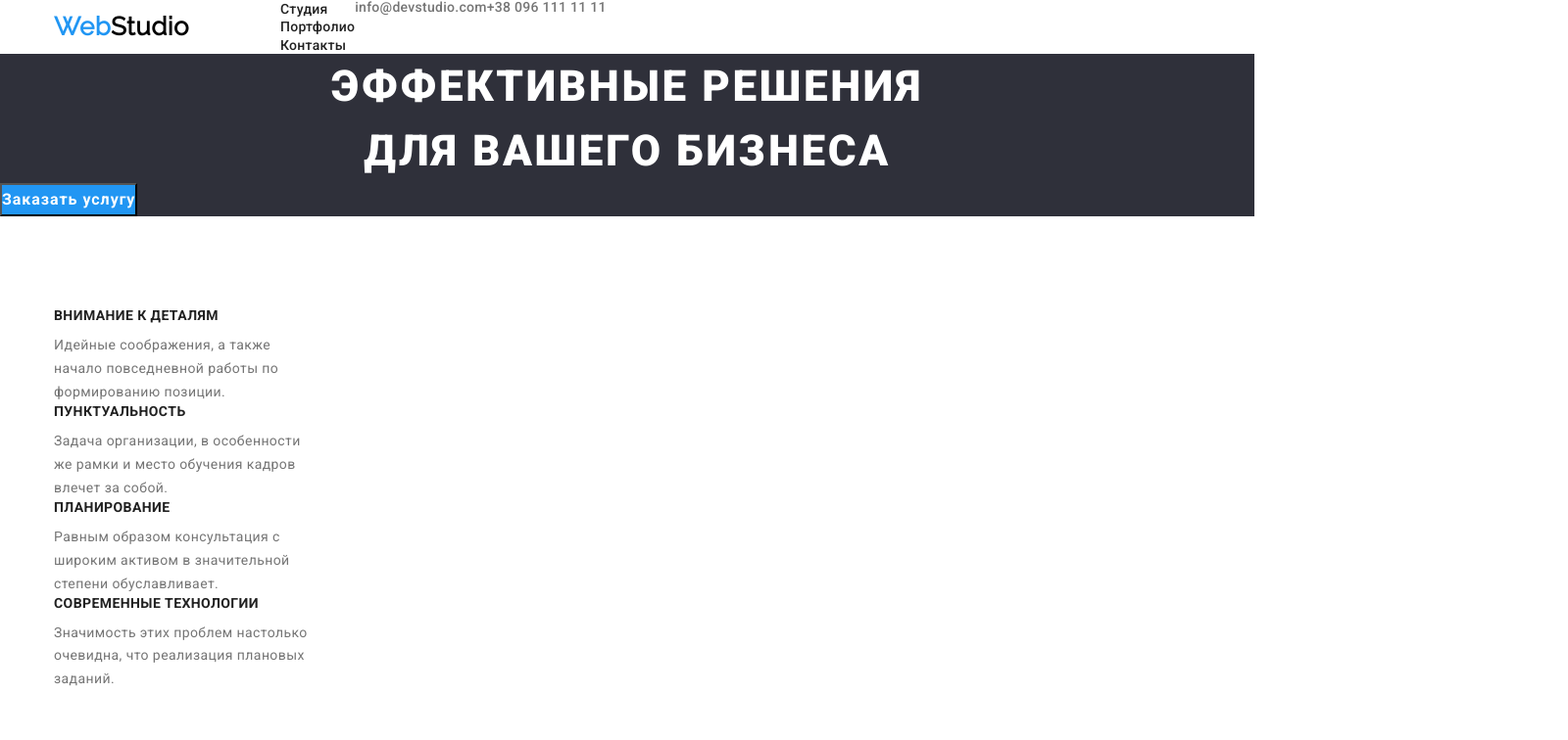
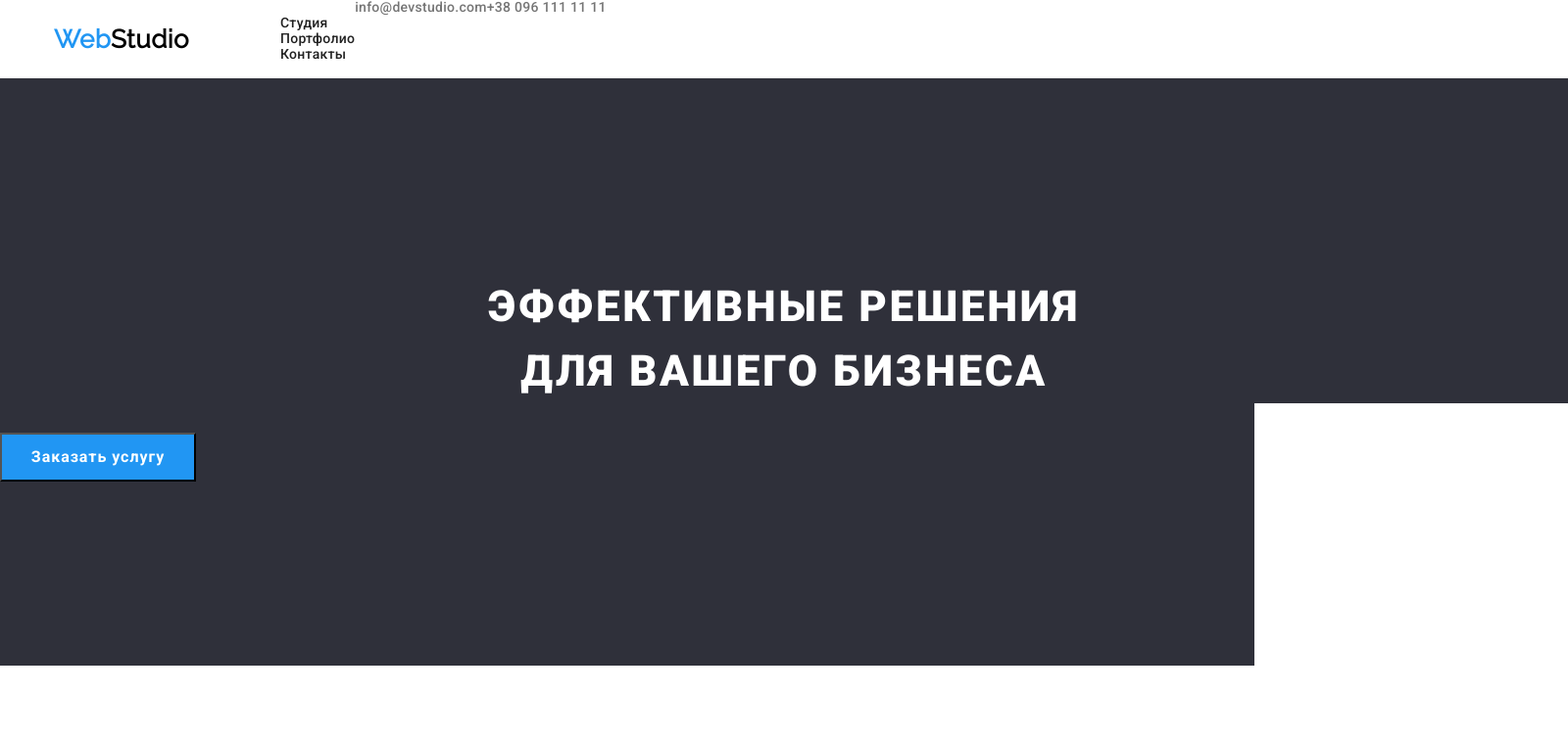
Before and after one commit to Linzakat/goit-markup-hw-03, a plain HTML site: page index.html in a window 1280 px wide. Shown: the top 756 px of the page at 98% size, 1600 px wide, since content can reach past the window. Drawn offline with nearby package versions, Linux system fonts and the light colour scheme.

Commit message:
чуть движется

```diff
--- a/css/styles.css
+++ b/css/styles.css
@@ -29,6 +29,11 @@ body {
     color: var(--primary-text-color);
     background-color: var(--primary-white-color);
     }
+    .container-header {
+      width: 1600px;
+      height: 80px;
+      border-bottom-width: 1px solid #ECECEC;;
+    }
 .logo {
         font-family: var(--secondary-font);
         font-weight: bold;
@@ -43,6 +48,10 @@ body {
 
   .header-site-nav: not(:last-child) {
     margin-right: 50px;
+
+  }
+  .header-site-link {
+    display: inline;
   }
 .site-nav a {
         font-weight: 500;
@@ -52,6 +61,8 @@ body {
         color:var(--title-text-color);
         list-style: none;
         margin-left: 93px;
+        display: flex;
+         margin-left: 93px;
       }
 .site-nav a:hover,
 .site-nav a:focus
@@ -94,6 +105,12 @@ body {
   }
 .hero {
     background:#2f303a;
+}
+.container-hero {
+  width: 1600px;
+  height: 600px;
+  left: 0px;
+  top: 80px;
 }
 button{
          font-family: inherit;
@@ -183,17 +200,27 @@ button:hover {
     letter-spacing: 0.06em;
     text-transform: uppercase;
     color:var(--primary-white-color);
+    text-transform: uppercase;
+    background-color: #2f303a;
+    margin-top: 0px;
+    margin-bottom: 30px;
+    padding-top: 200px;
 }
 .title-button{
     font-weight: bold;
     font-size: 16px;
     line-height: 1.88;
-    display: flex;
     align-items: center;
     text-align: center;
     letter-spacing: 0.06em;
     color:var(--primary-white-color);
     background:var(--accent-color);
+    width: 200px;
+    height: 50px;
+    left: 700px;
+    top: 430px;
+    display: inline-block;
+
 }
 .footer {
     background: #2F303A;
@@ -225,6 +252,7 @@ img {
     display: flex;
     align-items: center;
     justify-content: center;
+
   }
   .container-servises {
     margin-left: auto;
--- a/index.html
+++ b/index.html
@@ -12,13 +12,13 @@
 <body>
     <!-- HEADER -->
     <header class="header">
-        <div class="container container-header" >
+        <div class="container container-header">
             <nav class="naigation">
                 <a class="logo" href="./index.html"><span class="accent">Web</span>Studio</a>
                 <ul class="site-nav">
-                  <li class="header-site-nav"><a href="">Студия</a></li>
-                  <li class="header-site-nav"><a href="./portfolio.html">Портфолио</a></li>
-                  <li class="header-site-nav"><a href="">Контакты</a></li>
+                  <li class="header-site-nav"><a class="header-site-link" href="">Студия</a></li>
+                  <li class="header-site-nav"><a class="header-site-link" href="./portfolio.html">Портфолио</a></li>
+                  <li class="header-site-nav"><a class="header-site-link" href="">Контакты</a></li>
                 </ul>
             </nav>
                 <a class="email" href="mailto:info@devstudio.com">info@devstudio.com</a>
@@ -29,8 +29,11 @@
     <main>
         <!-- HERO -->
         <section class="hero">
-            <h1 class="title">Эффективные решения <br> для вашего бизнеса</h1>
-            <button class="title-button" type="button">Заказать услугу</button>
+            <div class="container container-hero" >
+                <h1 class="title">Эффективные решения <br> для вашего бизнеса</h1>
+                <button class="title-button" type="button">Заказать услугу</button>
+            </div>
+
         </section>
         <!-- SERVICES -->
         <section>
```
